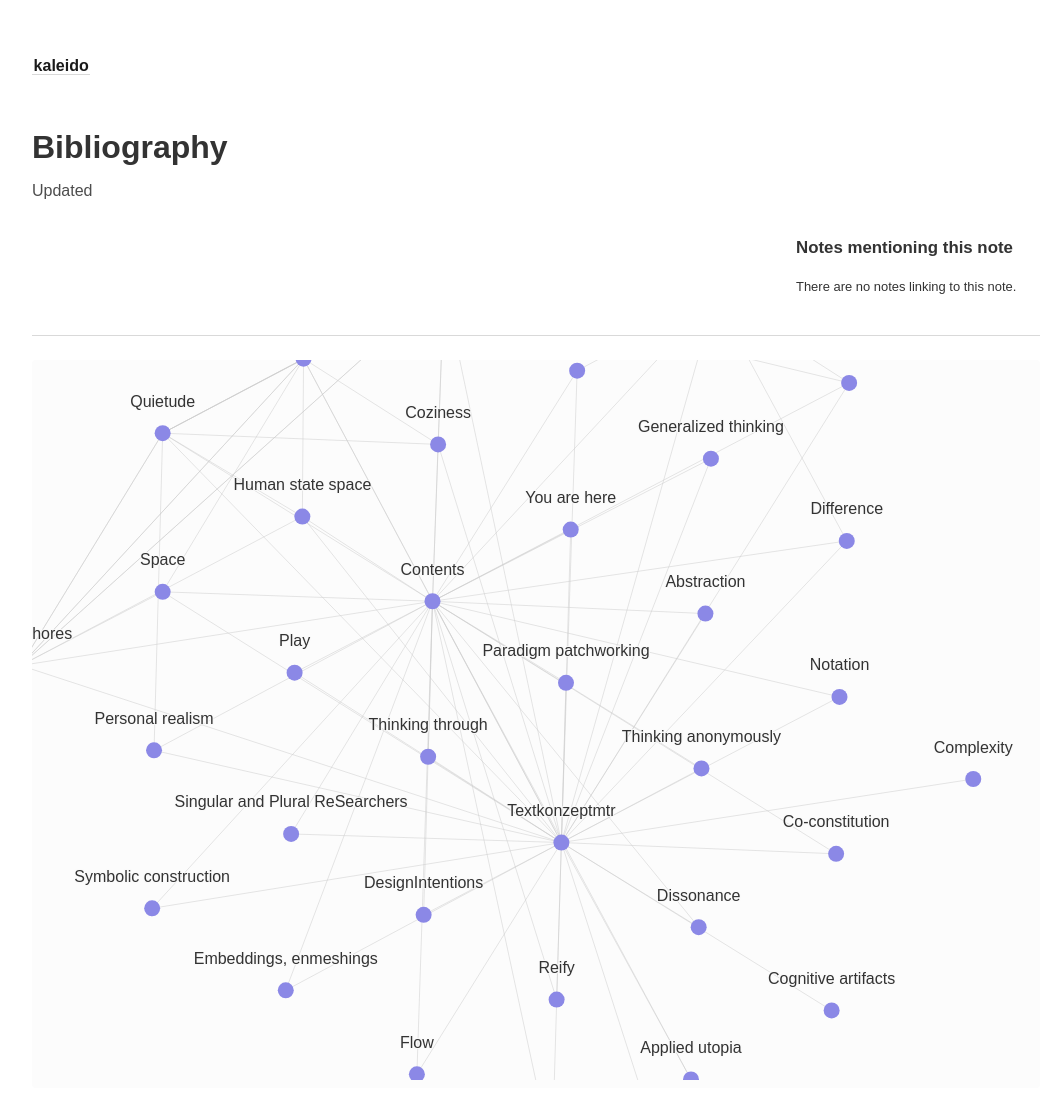
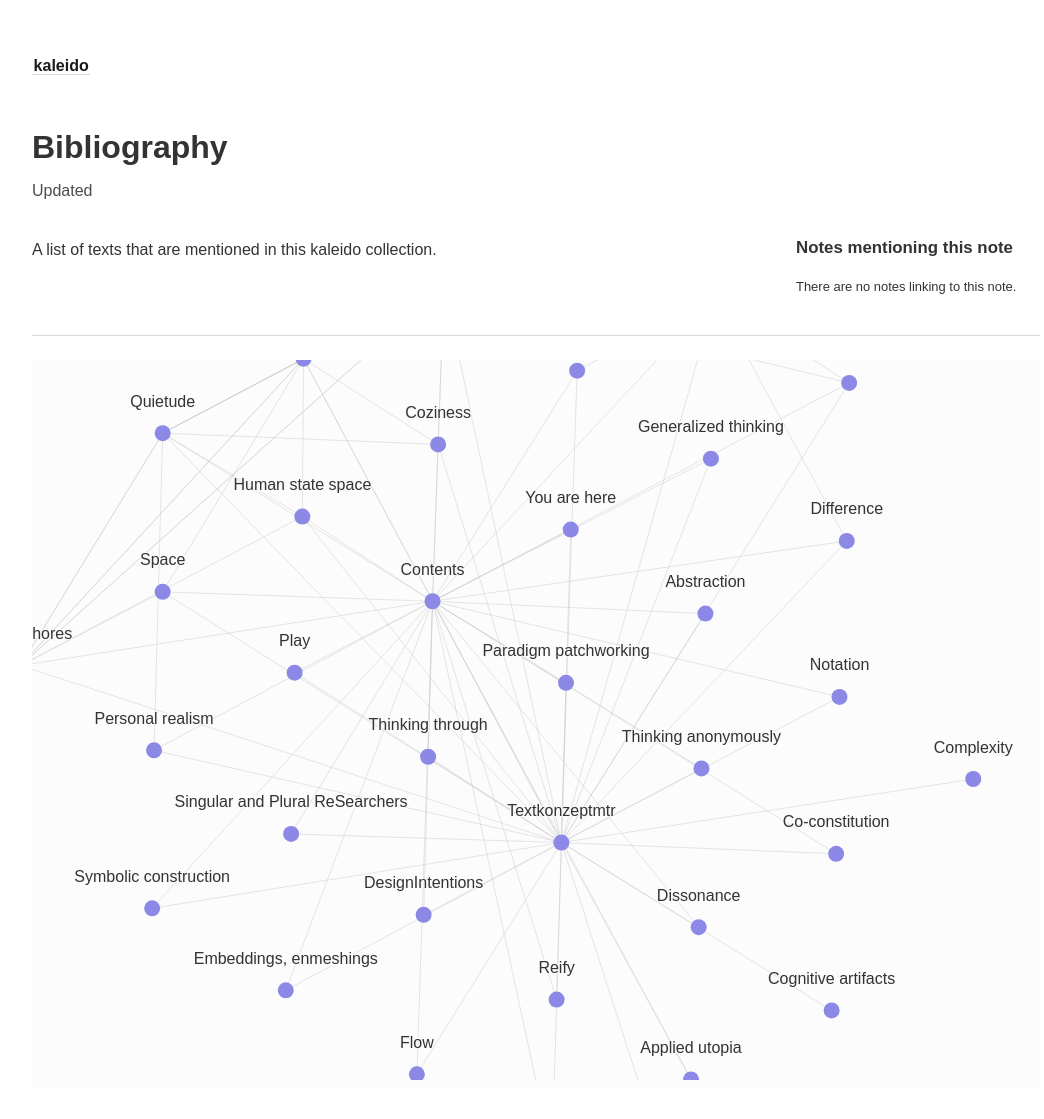
Before and after one commit to JonathanLorand/kaleido, a Jekyll site: the page built from _notes/Bibliography.md, in a window 1280 px wide, cut to the strip 0-1122 px from the top of the page. Shown: the top 1119 px of the strip, without its empty margins (104-1148 px from the left). Built offline with Jekyll 4.4.1, drawn with Linux system fonts in a browser that asks for light colours.

Commit message:
additions

```diff
--- a/_notes/Bibliography.md
+++ b/_notes/Bibliography.md
@@ -1,2 +1,4 @@
 ---
 ---
+
+A list of texts that are mentioned in this kaleido collection.
```
